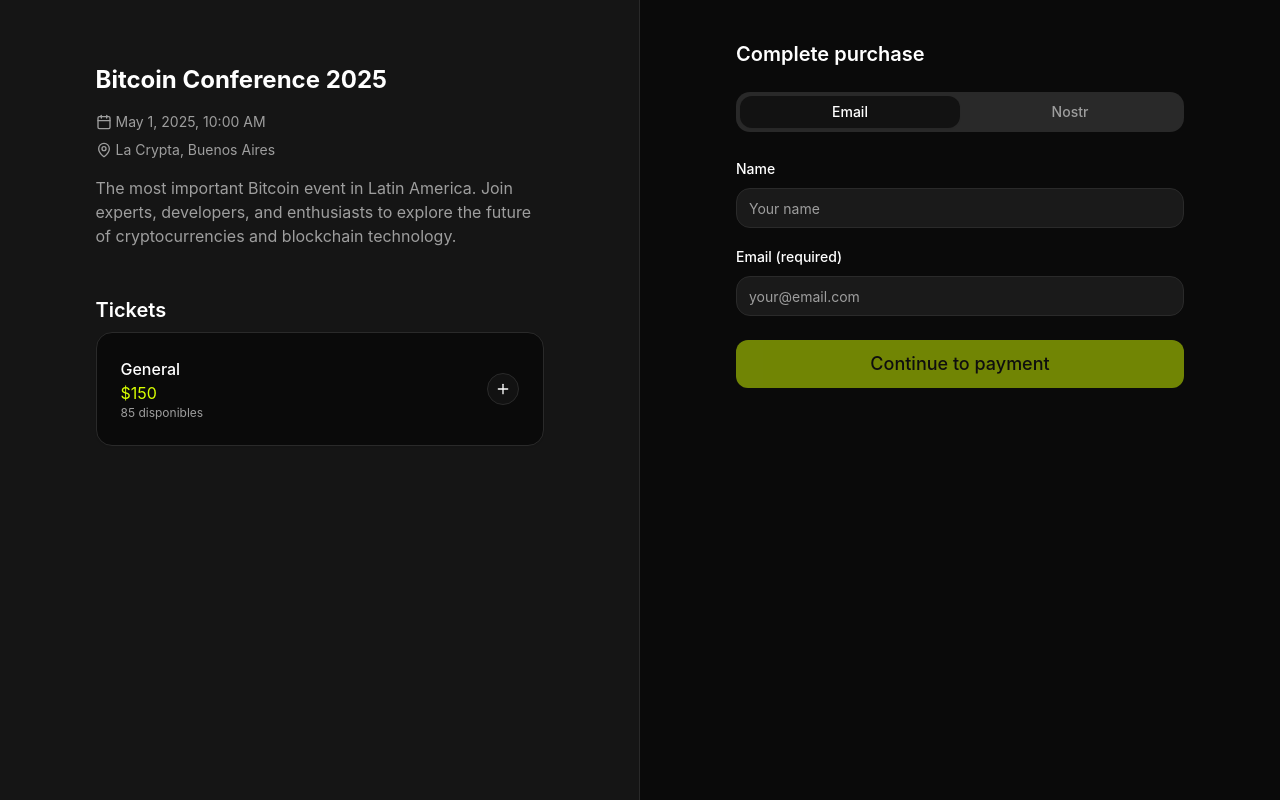
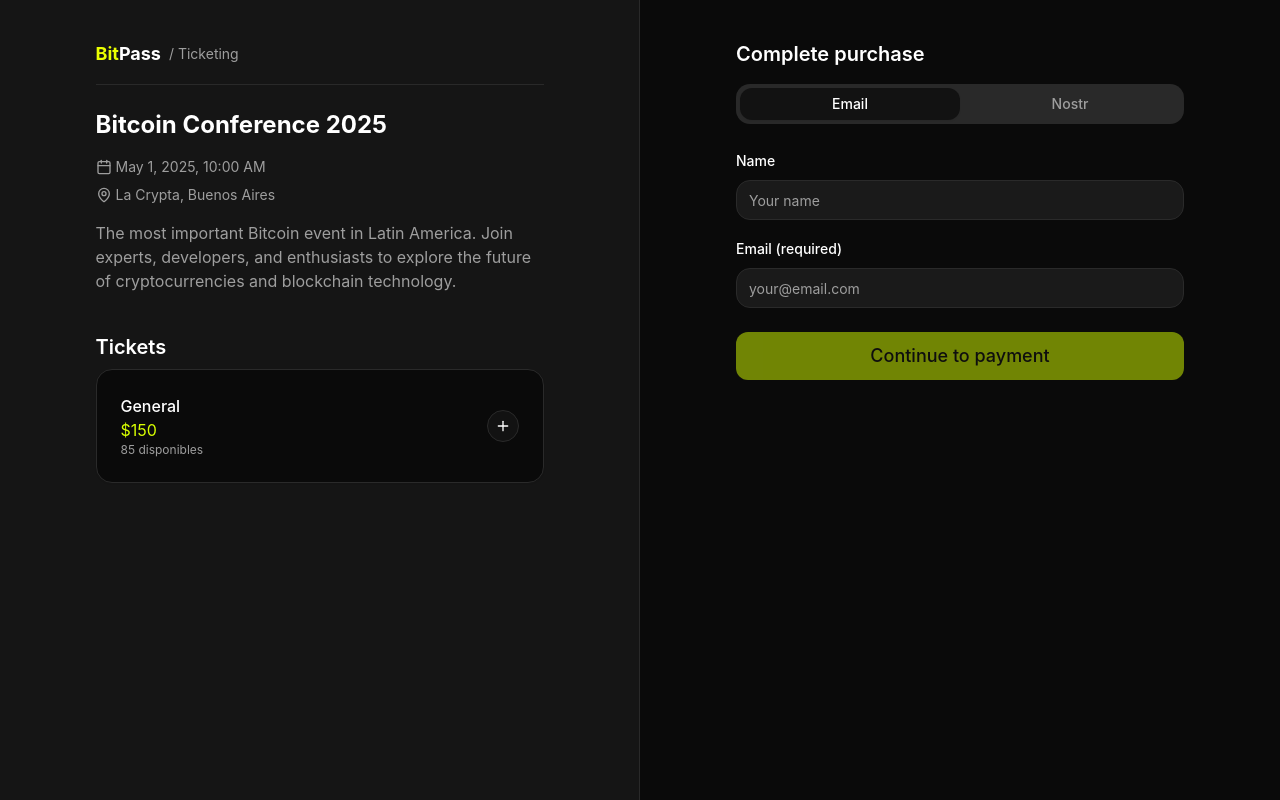
Before and after one commit to bitpass-live/bitpass-app, a Next.js app: page / in a window 1280 px wide. Built offline with nearby package versions, Linux system fonts and the light colour scheme.

Commit message:
fix: general change

```diff
--- a/app/page.tsx
+++ b/app/page.tsx
@@ -4,6 +4,7 @@ import { useState } from 'react';
 import { useBitpassStore, type DiscountCode } from '@/lib/store';
 import { EventInfo } from '@/components/event-info';
 import { CheckoutForm } from '@/components/checkout-form';
+import { Logo } from '@/components/logo';
 
 export default function HomePage() {
   // ID del evento hardcodeado para la demo
@@ -38,7 +39,11 @@ export default function HomePage() {
       {/* Main content */}
       <div className='flex-1 flex flex-col md:flex-row'>
         {/* Left side - Event info and tickets */}
-        <div className='flex justify-center w-full md:w-1/2 p-6 md:p-10 md:border-r bg-[#151515]'>
+        <div className='flex flex-col items-center w-full md:w-1/2 p-6 md:p-10 md:border-r bg-[#151515]'>
+          <div className='container'>
+            <div className='flex items-center gap-2 w-full pb-4 border-b text-lg'>
+              <Logo /> <span className='text-sm text-muted-foreground'>/ Ticketing</span>
+            </div>
             <EventInfo
               event={event}
               selectedTickets={selectedTickets}
@@ -46,10 +51,13 @@ export default function HomePage() {
               onDiscountValidated={handleDiscountValidated}
             />
           </div>
+        </div>
 
         {/* Right side - Checkout form */}
-        <div className='flex justify-center w-full md:w-1/2 p-6 md:p-10 bg-[#0A0A0A]'>
+        <div className='flex flex-col items-center w-full md:w-1/2 p-6 md:p-10 bg-[#0A0A0A]'>
+          <div className='container'>
             <CheckoutForm eventId={eventId} selectedTickets={selectedTickets} appliedDiscount={appliedDiscount} />
+          </div>
         </div>
       </div>
     </div>
--- a/components/checkout-form.tsx
+++ b/components/checkout-form.tsx
@@ -157,7 +157,7 @@ export function CheckoutForm({ eventId, selectedTickets, appliedDiscount }: Chec
 
   // Paso del formulario (por defecto)
   return (
-    <div className='w-full max-w-md space-y-6'>
+    <div className='space-y-4'>
       <h2 className='text-xl font-semibold text-white'>Complete purchase</h2>
 
       <form onSubmit={handleSubmit} className='space-y-6'>
--- a/components/event-info.tsx
+++ b/components/event-info.tsx
@@ -124,7 +124,7 @@ export function EventInfo({ event, selectedTickets, onTicketChange, onDiscountVa
   const hasOnlyFreeTickets = ticketItems.length > 0 && ticketItems.every((item) => item.ticket.amount === 0);
 
   return (
-    <div className='w-full max-w-md space-y-6'>
+    <div className='space-y-4'>
       {/* Event info */}
       <div className='border-border-gray py-6'>
         <h1 className='text-2xl font-bold text-white mb-4'>{event.title}</h1>
--- a/components/logo.tsx
+++ b/components/logo.tsx
@@ -7,7 +7,7 @@ interface LogoProps {
 export function Logo({ className }: LogoProps) {
   return (
     <div className={cn('font-bold text-white flex items-center', className)}>
-      <span className='mr-0.5'>🎫</span>BitPass
+      <span className='text-primary'>Bit</span>Pass
     </div>
   );
 }
```
Lines whose indentation alone changed are shown as unchanged.
